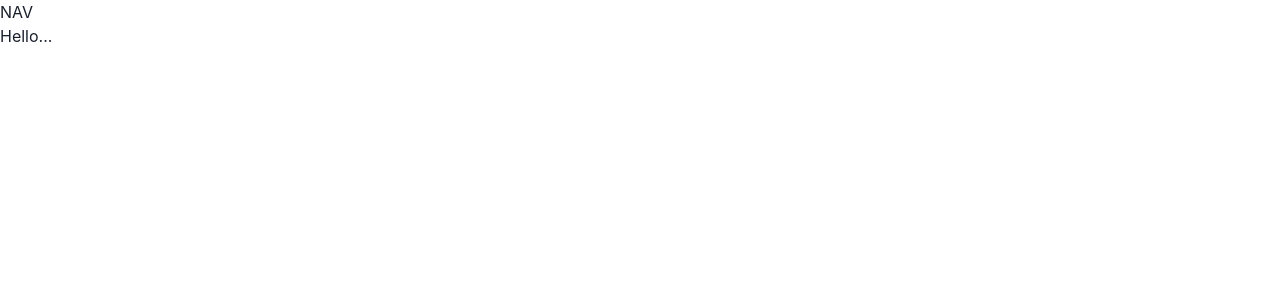
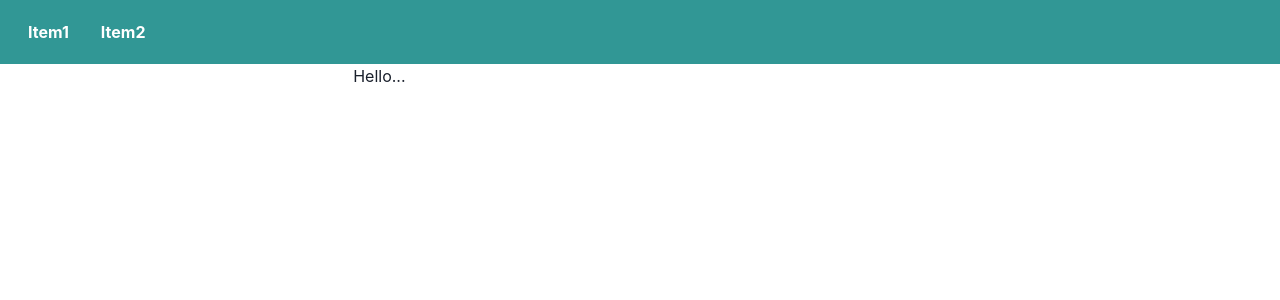
Before and after one commit to bensandison/green-move-client, a Next.js app: page / in a window 1280 px wide. Shown: the top 300 px of the page. Built offline with nearby package versions, Linux system fonts and the light colour scheme.

Commit message:
add nav bar

```diff
--- /dev/null
+++ b/components/header.js
@@ -0,0 +1,48 @@
+import { Box, Flex, Text } from "@chakra-ui/react";
+
+export default function Header() {
+	return (
+		<Box
+			as="header"
+			h={16}
+			bgColor="teal.500"
+			sx={{
+				position: "-webkit-sticky",
+				position: "sticky",
+				top: "0",
+			}}
+		>
+			<Flex
+				as="nav"
+				mx={3}
+				flexDir="row"
+				justify="flex-start"
+				align="center"
+				color="white"
+				h="100%"
+				textAlign="center"
+				fontWeight="bold"
+			>
+				<NavItem>Item1</NavItem>
+				<NavItem>Item2</NavItem>
+			</Flex>
+		</Box>
+	);
+}
+
+function NavItem({ children }) {
+	return (
+		<Text
+			p={3}
+			m={1}
+			borderRadius="xl"
+			_hover={{
+				bgColor: "white",
+				color: "teal.500",
+				cursor: "pointer",
+			}}
+		>
+			{children}
+		</Text>
+	);
+}
--- a/components/layouts.js
+++ b/components/layouts.js
@@ -1,10 +1,10 @@
-import Navbar from "./navbar";
+import Header from "./header";
 
 // Shared layout between multiple pages:
 export default function Layout({ children }) {
 	return (
 		<>
-			<Navbar />
+			<Header />
 			<main>{children}</main>
 		</>
 	);
--- a/components/navbar.js
+++ /dev/null
@@ -1,3 +0,0 @@
-export default function NavBar() {
-	return <h1>NAV</h1>;
-}
--- a/pages/index.js
+++ b/pages/index.js
@@ -1,3 +1,4 @@
+import { Container } from "@chakra-ui/react";
 import Head from "next/head";
 
 export default function Home() {
@@ -9,9 +10,9 @@ export default function Home() {
 				<link rel="icon" href="/favicon.ico" />
 			</Head>
 
-			<main>
+			<Container h="200vh">
 				<h1>Hello...</h1>
-			</main>
+			</Container>
 		</div>
 	);
 }
```
